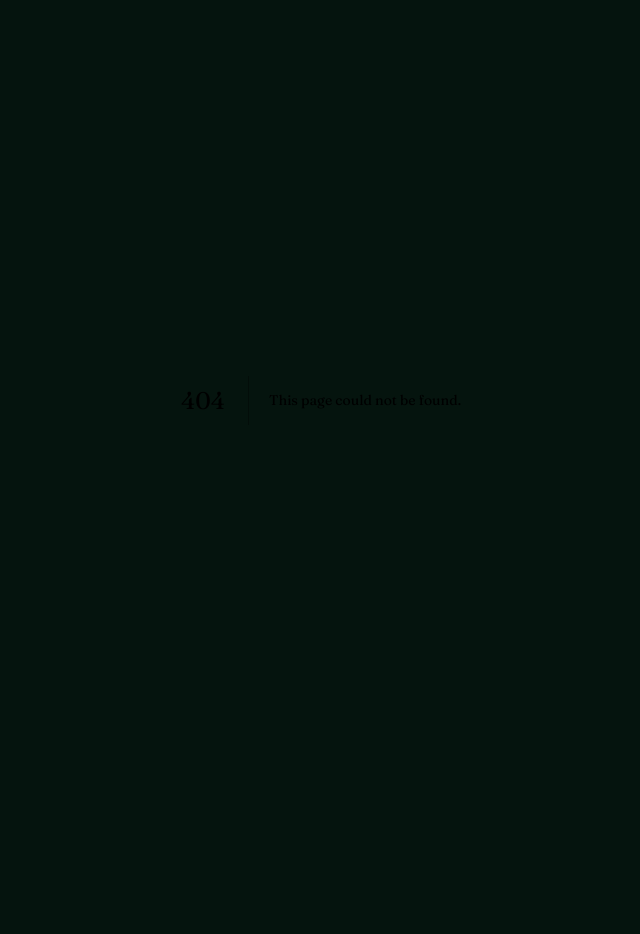
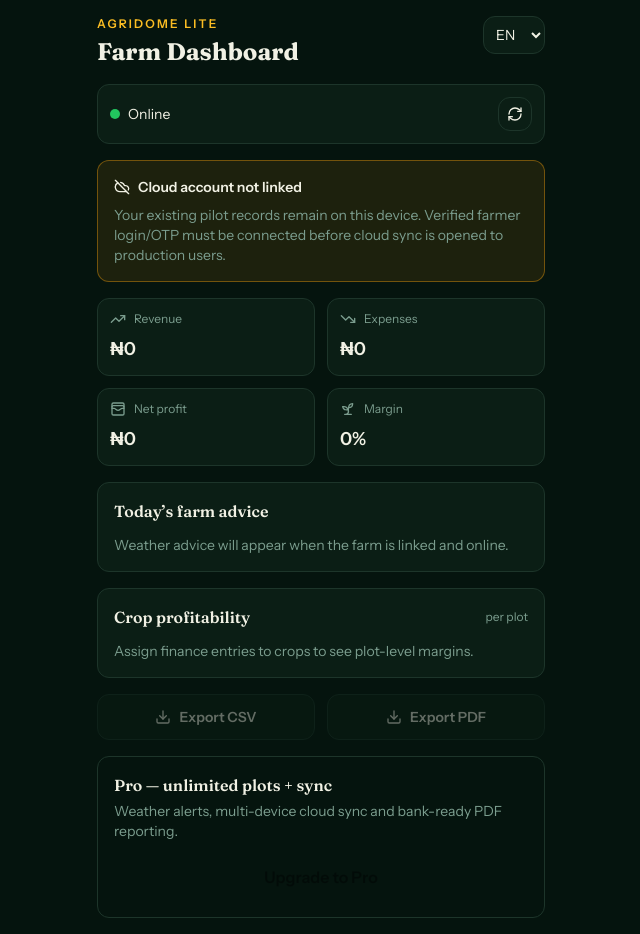
Before and after one commit to mabrig1/agridome-lite, a Next.js app: page /farm-dashboard in a window 1280 px wide. Before the commit this address had no page. Shown: the whole page, without its empty margins (319-959 px from the left). Before the commit the page ends 800 px from the top, so only its background shows below. Built offline with nearby package versions, Linux system fonts and the light colour scheme.

Commit message:
feat: add farm dashboard route

```diff
--- /dev/null
+++ b/src/app/farm-dashboard/page.tsx
@@ -0,0 +1,10 @@
+import FarmOperationsDashboard from '@/components/FarmOperationsDashboard'
+
+export const metadata = {
+  title: 'Farm Dashboard | AgriDome Lite',
+  description: 'Offline-first farm operations, finance, weather intelligence and Pro account tools.',
+}
+
+export default function FarmDashboardPage() {
+  return <FarmOperationsDashboard />
+}
```
